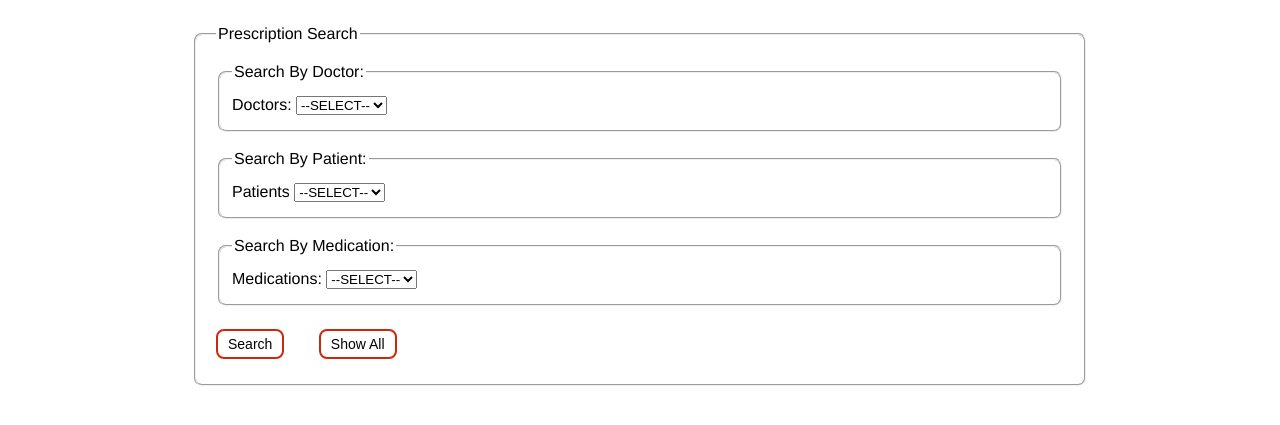
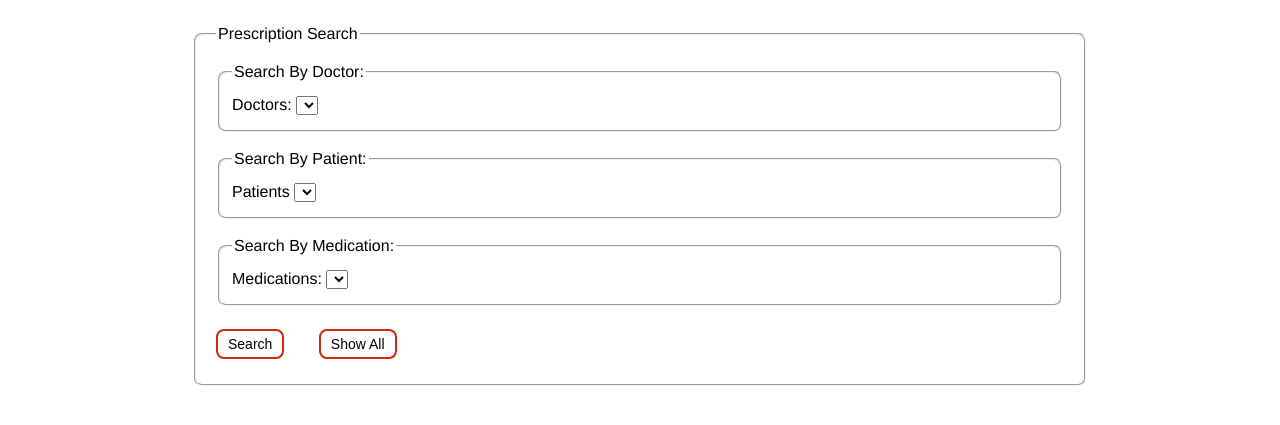
Before and after one commit to kaquino1/clinic-website, a plain HTML site: page prescription_search.html in a window 1280 px wide. Shown: the part 123-548 px from the top of the page. Drawn offline with Linux system fonts and the light colour scheme; no server answers.

Commit message:
Update prescription_search.html

```diff
--- a/prescription_search.html
+++ b/prescription_search.html
@@ -90,7 +90,7 @@
 
                     Doctors:
                     <select name="doctorName" id="searchDoctor">
-                        <option value="">--SELECT--</option>
+                        <option value=""></option>
                     </select>
 
                     <br>
@@ -103,7 +103,7 @@
 
                     Patients
                     <select name="patientName" id="searchPatient">
-                        <option value="">--SELECT--</option>
+                        <option value=""></option>
                     </select>
 
                     <br>
@@ -116,7 +116,7 @@
 
                     Medications:
                     <select name="medName" id="searchMedication">
-                        <option value="">--SELECT--</option>
+                        <option value=""></option>
                     </select>
 
                     <br>
```
